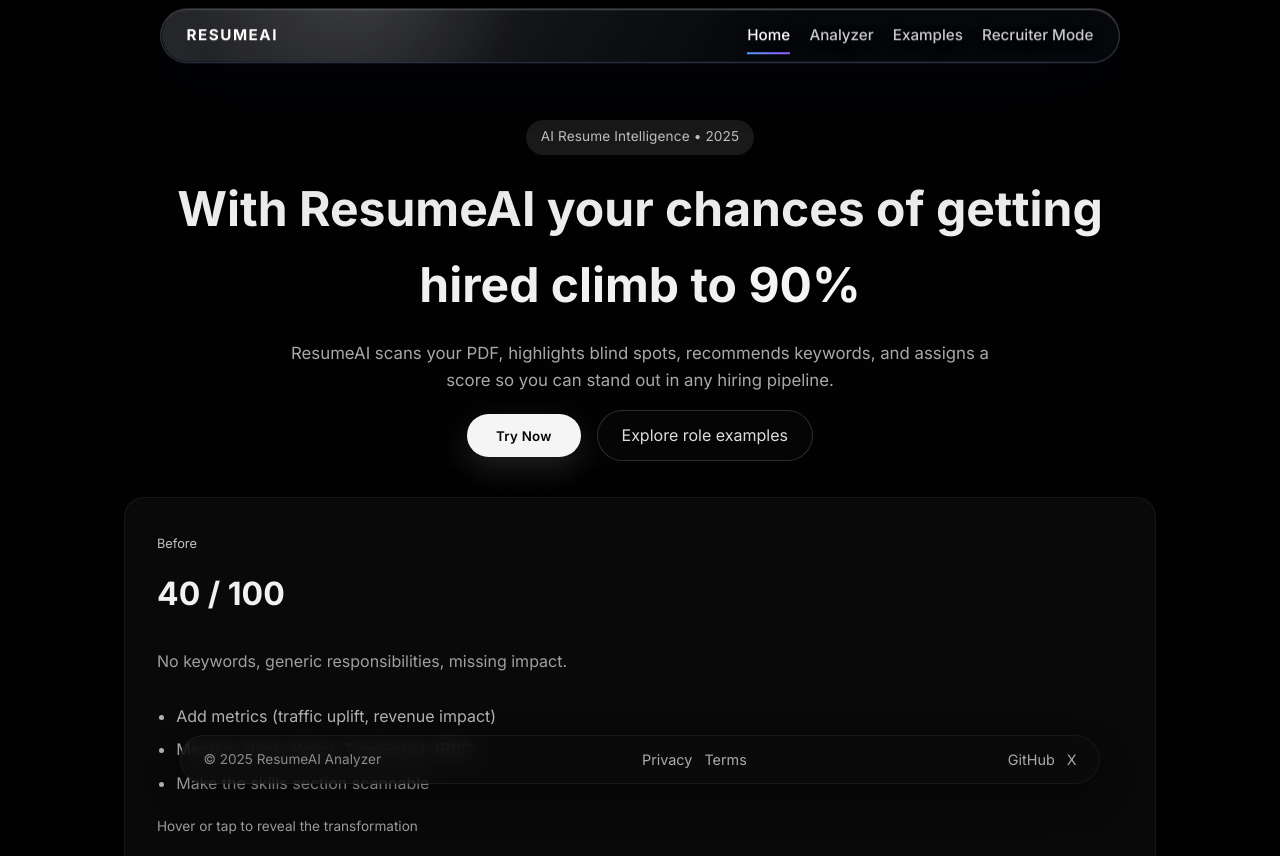
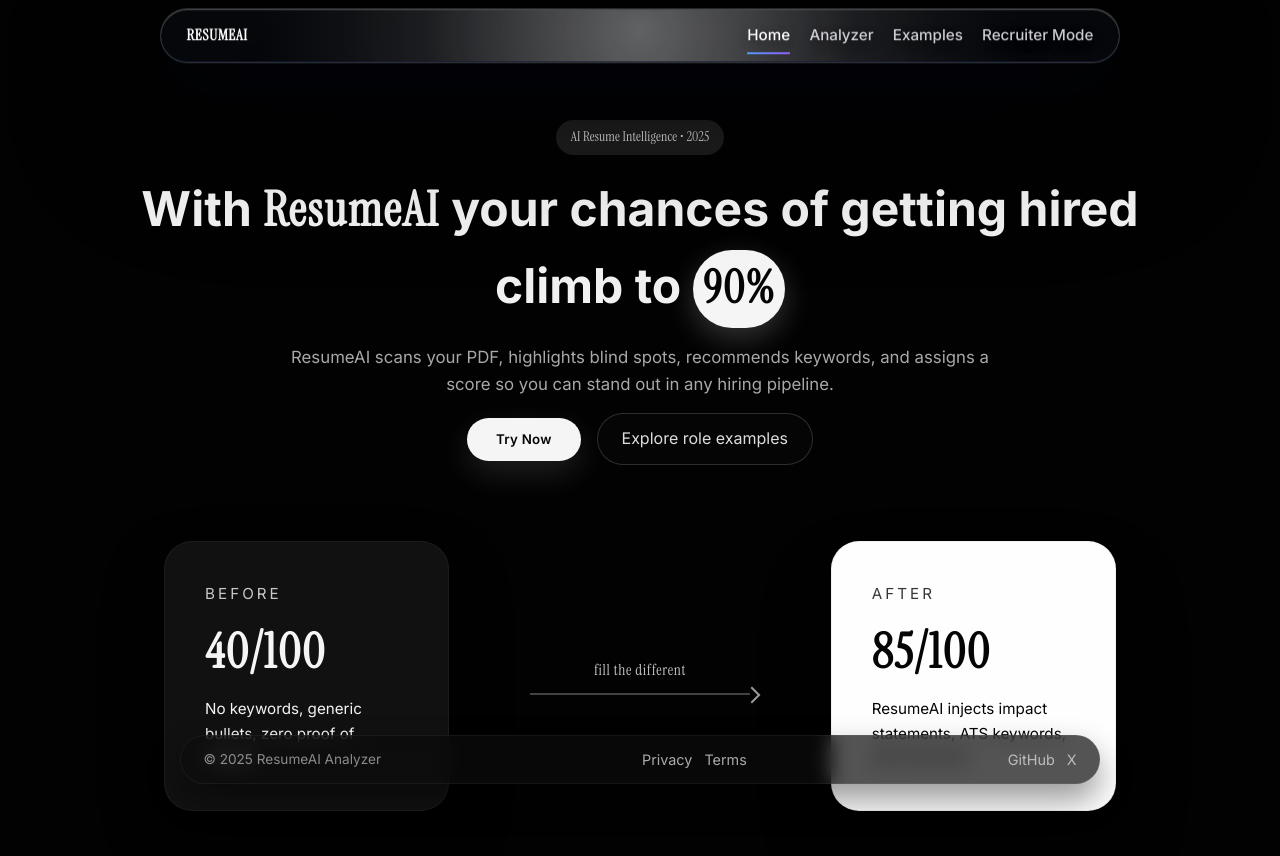
Before and after one commit to imzipper25-ship-it/SVA---test, a React (Vite) app: page / in a window 1280 px wide. Shown: the top 856 px of the page. Built offline with nearby package versions, Linux system fonts and the light colour scheme; no server answers.

Commit message:
ui: refine hero typography and before-after section

```diff
--- a/src/components/Header.module.scss
+++ b/src/components/Header.module.scss
@@ -38,8 +38,8 @@
     position: absolute;
     inset: 1px;
     border-radius: inherit;
-    background: linear-gradient(120deg, rgba(255, 255, 255, 0.18), transparent 65%);
-    opacity: 0.75;
+    background: radial-gradient(circle at 50% 40%, rgba(255, 255, 255, 0.35), rgba(255, 255, 255, 0.08) 45%, transparent 80%);
+    opacity: 0.9;
     z-index: -1;
     mix-blend-mode: screen;
   }
@@ -47,13 +47,10 @@
   &::after {
     content: '';
     position: absolute;
-    top: -60%;
-    left: -10%;
-    width: 60%;
-    height: 220%;
-    background: radial-gradient(circle at top, rgba(255, 255, 255, 0.32), transparent 55%);
-    transform: rotate(8deg);
-    opacity: 0.45;
+    inset: 0;
+    border-radius: inherit;
+    background: radial-gradient(circle at center, rgba(255, 255, 255, 0.22), transparent 65%);
+    opacity: 0.35;
     z-index: -2;
   }
 
--- a/src/components/Header.tsx
+++ b/src/components/Header.tsx
@@ -35,7 +35,7 @@
     <header className={`${styles.header} ${isScrolled ? styles.scrolled : ''}`}>
       <div className={styles.notch}>
         <motion.div
-          className={styles.logo}
+          className={`${styles.logo} serif-accent`}
           whileHover={{ scale: 1.05 }}
           transition={{ duration: 0.3, ease: 'easeInOut' }}
         >
--- a/src/pages/Landing.module.scss
+++ b/src/pages/Landing.module.scss
@@ -12,6 +12,18 @@
   .section-title {
     max-width: 760px;
   }
+}
+
+.heroPercent {
+  display: inline-flex;
+  align-items: center;
+  justify-content: center;
+  padding: 0.15rem 0.65rem;
+  background: #f5f5f5;
+  color: #050505;
+  border-radius: 999px;
+  font-size: 0.95em;
+  box-shadow: 0 10px 30px rgba(255, 255, 255, 0.2);
 }
 
 .subtitle {
@@ -47,88 +59,82 @@
   }
 }
 
-.beforeAfterCard {
-  position: relative;
-  padding: 2.2rem 2rem;
+.transformation {
   display: grid;
-  gap: 1.2rem;
-  overflow: hidden;
-  min-height: 360px;
+  grid-template-columns: repeat(auto-fit, minmax(220px, 1fr));
+  gap: clamp(1rem, 4vw, 3rem);
+  align-items: center;
+  justify-items: center;
+  padding: clamp(1.5rem, 4vw, 2.5rem);
+}
 
-  &:hover .beforeFace,
-  &:focus-within .beforeFace {
-    opacity: 0;
-    transform: translateY(-8px);
-  }
+.transformationCard {
+  width: 100%;
+  border-radius: 28px;
+  padding: clamp(1.5rem, 3.5vw, 2.5rem);
+  display: grid;
+  gap: 0.45rem;
+  min-height: 220px;
+  box-shadow: 0 30px 60px rgba(0, 0, 0, 0.35);
 
-  &:hover .afterFace,
-  &:focus-within .afterFace {
-    opacity: 1;
-    transform: translateY(0);
-  }
-
-  @media (hover: none) and (pointer: coarse) {
-    &:active .beforeFace {
-      opacity: 0;
-    }
-    &:active .afterFace {
-      opacity: 1;
-    }
+  p {
+    margin: 0;
+    font-size: 0.95rem;
   }
 }
 
-.face {
-  display: grid;
-  gap: 0.85rem;
-  transition: opacity 0.4s ease, transform 0.4s ease;
-
-  ul {
-    margin: 0;
-    padding-left: 1.2rem;
-    color: rgba(224, 224, 224, 0.78);
-    display: grid;
-    gap: 0.5rem;
-  }
+.beforeCard {
+  background: #111;
+  color: #f5f5f5;
+  border: 1px solid rgba(255, 255, 255, 0.05);
 }
 
-.beforeFace {
-  opacity: 1;
+.afterCard {
+  background: #fefefe;
+  color: #050505;
+  border: 1px solid rgba(0, 0, 0, 0.05);
+  box-shadow: 0 40px 70px rgba(0, 0, 0, 0.25);
 }
 
-.afterFace {
-  position: absolute;
-  inset: 2rem 2rem 4.5rem 2rem;
-  display: grid;
-  gap: 0.85rem;
-  pointer-events: none;
-  opacity: 0;
-  transform: translateY(16px);
+.transformationLabel {
+  font-size: 0.95rem;
+  text-transform: uppercase;
+  letter-spacing: 0.2em;
+  opacity: 0.8;
 }
 
-.badge {
-  font-size: 0.8rem;
-  color: rgba(255, 255, 255, 0.75);
+.transformationScore {
+  font-size: clamp(2.2rem, 4vw, 3rem);
+  font-weight: 600;
 }
 
-.badgeSuccess {
-  font-size: 0.8rem;
-  color: rgba(255, 255, 255, 0.95);
+.transformationArrow {
+  display: flex;
+  flex-direction: column;
+  align-items: center;
+  gap: 0.65rem;
+  color: rgba(245, 245, 245, 0.8);
+  text-transform: lowercase;
+  font-size: 0.95rem;
 }
 
-.score,
-.scoreSuccess {
-  font-size: 2rem;
-  font-weight: 700;
-  margin: 0;
-}
+.arrowLine {
+  width: clamp(140px, 20vw, 220px);
+  height: 2px;
+  background: rgba(255, 255, 255, 0.25);
+  position: relative;
 
-.scoreSuccess {
-  color: #f5f5f5;
-}
-
-.caseHint {
-  font-size: 0.85rem;
-  color: rgba(235, 235, 235, 0.65);
+  span {
+    position: absolute;
+    right: -8px;
+    top: -4px;
+    width: 12px;
+    height: 12px;
+    border: 2px solid rgba(255, 255, 255, 0.6);
+    border-left: none;
+    border-bottom: none;
+    transform: rotate(45deg);
+  }
 }
 
 .features {
--- a/src/pages/Landing.tsx
+++ b/src/pages/Landing.tsx
@@ -28,9 +28,10 @@
       animate={{ opacity: 1, y: 0 }}
       transition={{ duration: 0.5, ease: 'easeOut' }}
     >
-      <span className="chip">AI Resume Intelligence • 2025</span>
+      <span className="chip serif-accent">AI Resume Intelligence • 2025</span>
       <h1 className="section-title">
-        With ResumeAI your chances of getting hired climb to <span className="gradient-text">90%</span>
+        With <span className="serif-accent">ResumeAI</span> your chances of getting hired climb to{' '}
+        <span className={`${styles.heroPercent} serif-accent`}>90%</span>
       </h1>
       <p className={styles.subtitle}>
         ResumeAI scans your PDF, highlights blind spots, recommends keywords, and assigns a score so
@@ -49,32 +50,27 @@
     </motion.div>
 
     <motion.div
-      className={`${styles.beforeAfterCard} glass-card`}
+      className={styles.transformation}
       initial={{ opacity: 0, y: 16 }}
       animate={{ opacity: 1, y: 0 }}
       transition={{ duration: 0.5, ease: 'easeOut', delay: 0.1 }}
     >
-      <div className={`${styles.face} ${styles.beforeFace}`}>
-        <span className={styles.badge}>Before</span>
-        <strong className={styles.score}>40 / 100</strong>
-        <p className="muted">No keywords, generic responsibilities, missing impact.</p>
-        <ul>
-          <li>Add metrics (traffic uplift, revenue impact)</li>
-          <li>Mention stack: React, TypeScript, tRPC</li>
-          <li>Make the skills section scannable</li>
-        </ul>
+      <div className={`${styles.transformationCard} ${styles.beforeCard}`}>
+        <span className={styles.transformationLabel}>Before</span>
+        <span className={`${styles.transformationScore} serif-accent`}>40/100</span>
+        <p>No keywords, generic bullets, zero proof of impact.</p>
       </div>
-      <div className={`${styles.face} ${styles.afterFace}`}>
-        <span className={styles.badgeSuccess}>After ResumeAI</span>
-        <strong className={styles.scoreSuccess}>85 / 100</strong>
-        <p className="muted">Structured, ATS-friendly, tailored to the target role.</p>
-        <ul>
-          <li>Inserted keywords for Frontend Engineer roles</li>
-          <li>Highlighted wins: +32% conversion, PWA launch</li>
-          <li>Recommended sections: Tech Stack, Impact, Soft Skills</li>
-        </ul>
+      <div className={styles.transformationArrow}>
+        <span className="serif-accent">fill the different</span>
+        <div className={styles.arrowLine}>
+          <span />
+        </div>
       </div>
-      <span className={styles.caseHint}>Hover or tap to reveal the transformation</span>
+      <div className={`${styles.transformationCard} ${styles.afterCard}`}>
+        <span className={styles.transformationLabel}>After</span>
+        <span className={`${styles.transformationScore} serif-accent`}>85/100</span>
+        <p>ResumeAI injects impact statements, ATS keywords, and structure.</p>
+      </div>
     </motion.div>
 
     <motion.div
--- a/src/styles/global.scss
+++ b/src/styles/global.scss
@@ -1,4 +1,5 @@
 $font-stack: 'Inter', 'Segoe UI', sans-serif;
+$serif-stack: 'Instrument Serif', 'Times New Roman', serif;
 $bg-color: #020202;
 $text-color: #f1f1f1;
 $accent-gradient: linear-gradient(135deg, #4d9dff, #975bff, #ff4d9d);
@@ -7,7 +8,7 @@
 $border-radius: 20px;
 $transition: 0.3s ease-in-out;
 
-@import url('https://fonts.googleapis.com/css2?family=Inter:wght@300;400;500;600;700&display=swap');
+@import url('https://fonts.googleapis.com/css2?family=Instrument+Serif:ital@0;1&family=Inter:wght@300;400;500;600;700&display=swap');
 
 *,
 *::before,
@@ -29,6 +30,11 @@
   -webkit-font-smoothing: antialiased;
   line-height: 1.6;
   background: $bg-color;
+}
+
+.serif-accent {
+  font-family: $serif-stack;
+  letter-spacing: 0.04em;
 }
 
 a {
```
